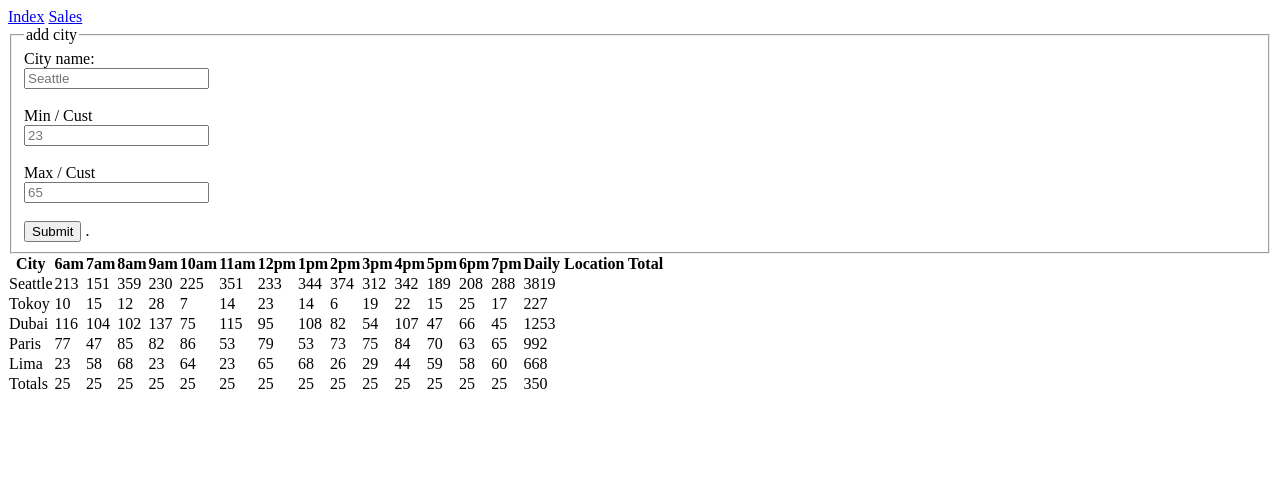
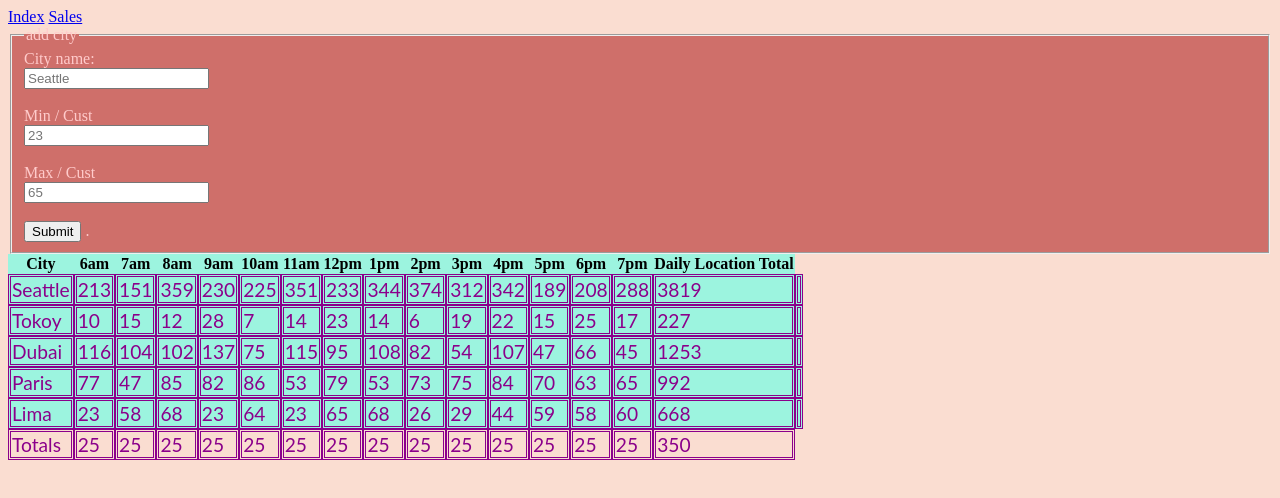
Before and after one commit to MohamadSheikhAlshabab/cookie-stand, a plain HTML site: page sales.html in a window 1280 px wide. Drawn offline with Linux system fonts and the light colour scheme.

Commit message:
final touches

```diff
--- a/CSS/style.css
+++ b/CSS/style.css
@@ -6,14 +6,23 @@ body{
      background-color: #faddd1;
 }
 table{
-        background-color: #f49cc8;
+
+        background-color: #f7007b;
+
 }
 tr{
     background-color: #9cf4df;
 }
 nav{
+    color: crimson;
+}
+td{
+    border-style: double;
+    font-family: 'Lato' ;
+    color: darkmagenta;
+    font-size: larger;
+}
 
-}
 li strong{
     color: #53052c;
     font-family: Impact, Haettenschweiler, 'Arial Narrow Bold', sans-serif;
@@ -22,8 +31,23 @@ main{
     margin-left: 200px;
     margin-right: 200px;
 }
-body,h1,h2,h3,h4,h5,h6 {font-family: "Karma", sans-serif}
+ h2{font-family: "Karma", sans-serif;
+    color: coral;
+}
 
-p #call {
+
+#call{
+    font-family: 'PT Serif' ;
+    color: blue;
     text-align: center;
 }
+
+/* p #call {
+    text-align: center;
+} */
+fieldset{
+    font-family: 'Roboto Slab' ;
+    color: #ffcbcb;
+    background-color: #b2222294;
+    font-family: 'PT Serif' ;
+}
--- a/sales.html
+++ b/sales.html
@@ -4,13 +4,14 @@
 <head>
 
     <title>Slmon Cookies</title>
+    <link rel="stylesheet" href="CSS/style.css">
+</head>
+
+<body>
     <nav id="container">
         <a href="index.html">Index</a>
       <a href="sales.html">Sales</a>
     </nav>
-</head>
-
-<body>
 
     <fieldset>
         <legend>
```
Also changed, not shown: index.html (+7 -2 lines).
